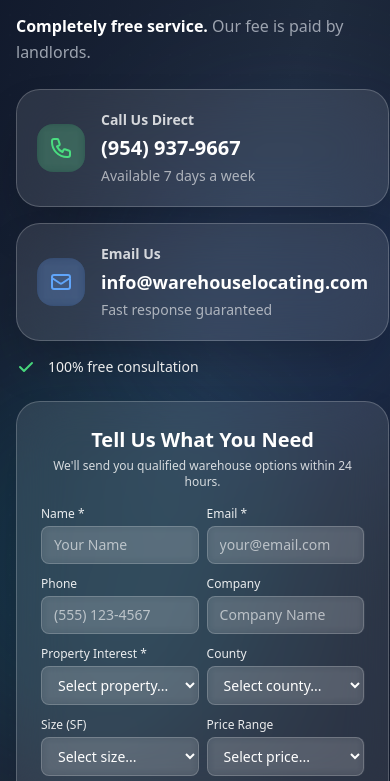
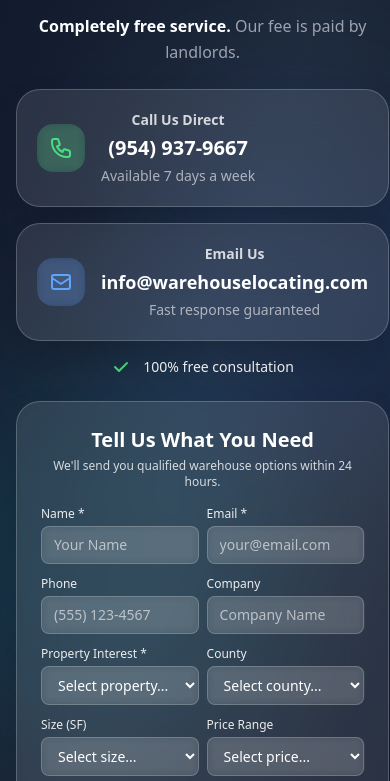
Before and after one commit to alecrj/warehouse, an Astro site: page /contact in a window 390 px wide. Shown: the part 300-1081 px from the top of the page. Built offline with nearby package versions, Linux system fonts and the light colour scheme; Astro itself is replaced by a stand-in of ours.

Commit message:
updating contactmobile

```diff
--- a/src/pages/contact.astro
+++ b/src/pages/contact.astro
@@ -1,5 +1,5 @@
 ---
-// Updated contact page with split hero layout: form + glassmorphism contact cards
+// Updated contact page with centered header text for mobile
 import BaseLayout from '../layouts/BaseLayout.astro';
 import Navigation from '../components/Navigation.astro';
 import Footer from '../components/Footer.astro';
@@ -56,7 +56,7 @@
   <Navigation />
 
   <main>
-    <!-- Hero Section - Optimized Above the Fold -->
+    <!-- Hero Section - Centered Header Text -->
     <section class="relative bg-gradient-to-br from-slate-900 via-slate-800 to-slate-900 overflow-hidden">
       <!-- Background Pattern -->
       <div class="absolute inset-0">
@@ -68,8 +68,8 @@
       <div class="relative z-10 w-full max-w-7xl mx-auto px-4 sm:px-6 lg:px-8 pt-16 pb-8">
         <div class="grid lg:grid-cols-2 gap-6 items-center min-h-[55vh]">
 
-          <!-- Left Column: Headline + Contact Cards -->
-          <div class="animate-on-scroll">
+          <!-- Left Column: Centered Headline + Contact Cards -->
+          <div class="animate-on-scroll text-center lg:text-left">
             <h1 class="text-4xl sm:text-5xl lg:text-6xl font-black text-white leading-[0.85] tracking-tight mb-4 mt-8">
               FIND YOUR
               <span class="block bg-gradient-to-r from-primary-400 to-blue-400 bg-clip-text text-transparent">
@@ -77,16 +77,16 @@
               </span>
             </h1>
 
-            <p class="text-lg lg:text-xl text-gray-300 leading-relaxed mb-4 max-w-xl">
+            <p class="text-lg lg:text-xl text-gray-300 leading-relaxed mb-4 max-w-xl mx-auto lg:mx-0">
               Tell us what you need. We'll send qualified options and set up tours.
             </p>
 
-            <p class="text-base text-gray-400 leading-relaxed mb-6 max-w-3xl">
+            <p class="text-base text-gray-400 leading-relaxed mb-6 max-w-3xl mx-auto lg:mx-0">
               <span class="text-white font-semibold">Completely free service.</span> Our fee is paid by landlords.
             </p>
 
             <!-- Contact Cards - Glassmorphism Style -->
-            <div class="space-y-4">
+            <div class="space-y-4 max-w-md mx-auto lg:mx-0">
               <!-- Phone Card -->
               <a
                 href="tel:954-937-9667"
@@ -130,7 +130,7 @@
               </a>
 
               <!-- Value Prop -->
-              <div class="flex items-center space-x-3">
+              <div class="flex items-center justify-center lg:justify-start space-x-3">
                 <svg class="w-5 h-5 text-green-400" fill="currentColor" viewBox="0 0 20 20">
                   <path fill-rule="evenodd" d="M16.707 5.293a1 1 0 010 1.414l-8 8a1 1 0 01-1.414 0l-4-4a1 1 0 011.414-1.414L8 12.586l7.293-7.293a1 1 0 011.414 0z" clip-rule="evenodd"/>
                 </svg>
```
